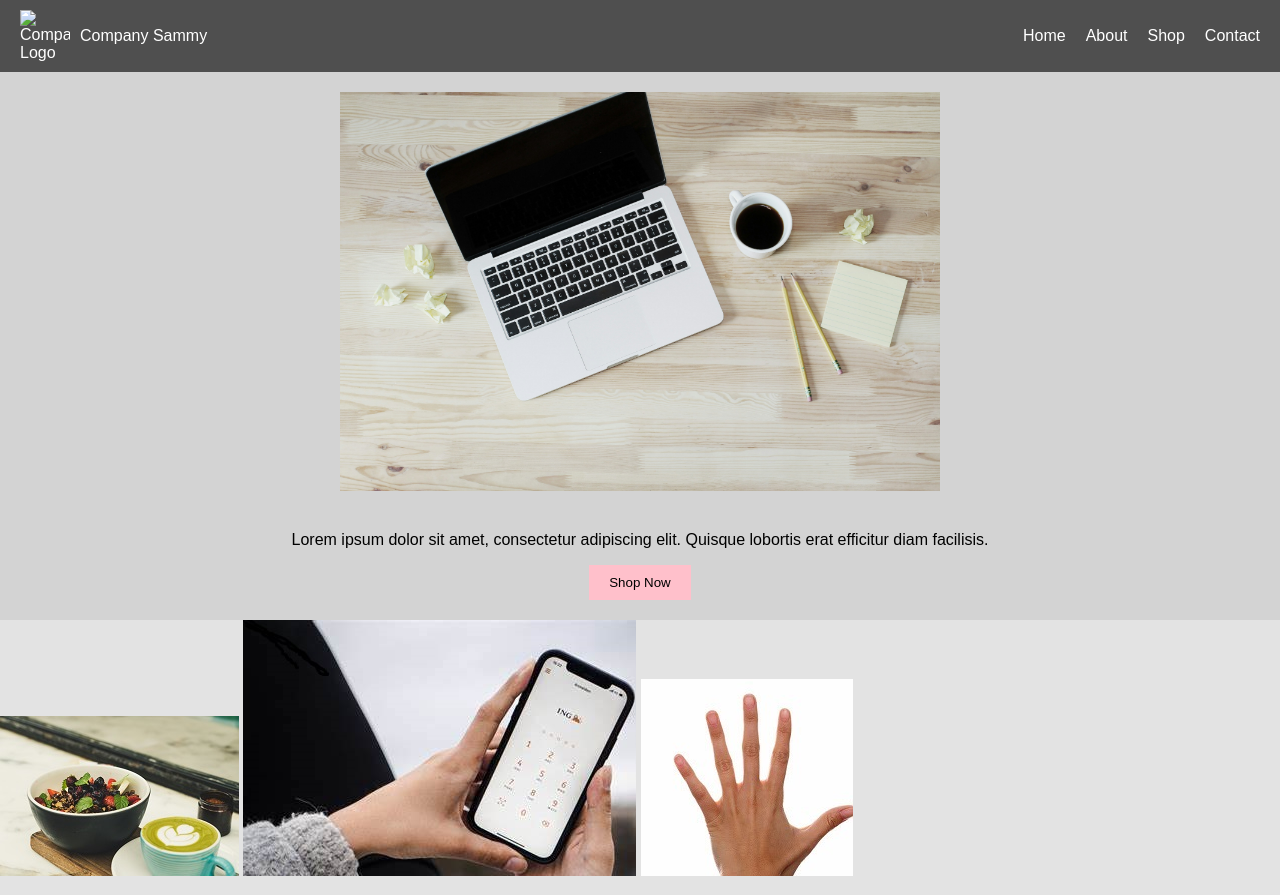
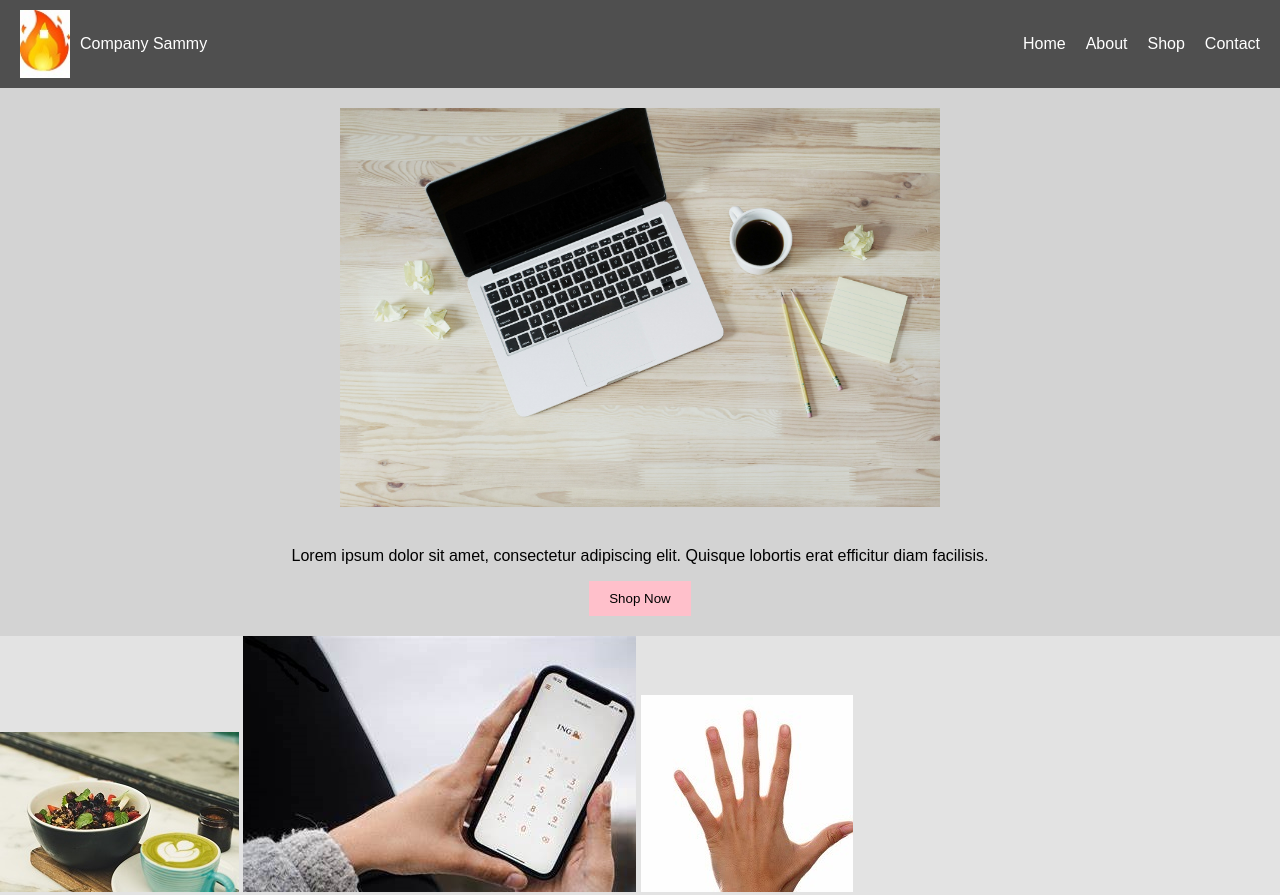
Before and after one commit to SHEY0711/pagina-danaidis, a plain HTML site: page index.html in a window 1280 px wide. Shown: the top 895 px of the page. Drawn offline with Linux system fonts and the light colour scheme.

Commit message:
Update index.html

```diff
--- a/index.html
+++ b/index.html
@@ -11,7 +11,7 @@
     <!-- Encabezado con logo y menú de navegación -->
     <header>
         <div class="logo">
-            <img src="img/fuego icono.jpg" alt="Company Logo">
+            <img src="fuego icono.jpg" alt="Company Logo">
             <span>Company Sammy</span>
         </div>
         <nav>
```
